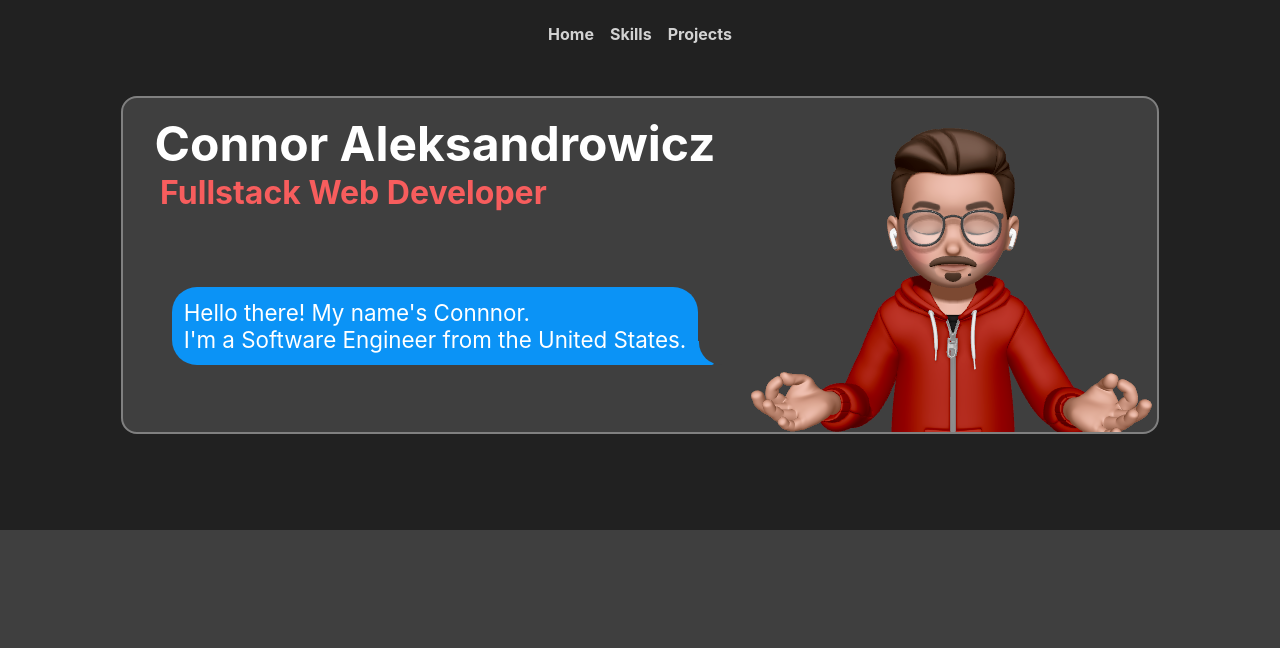
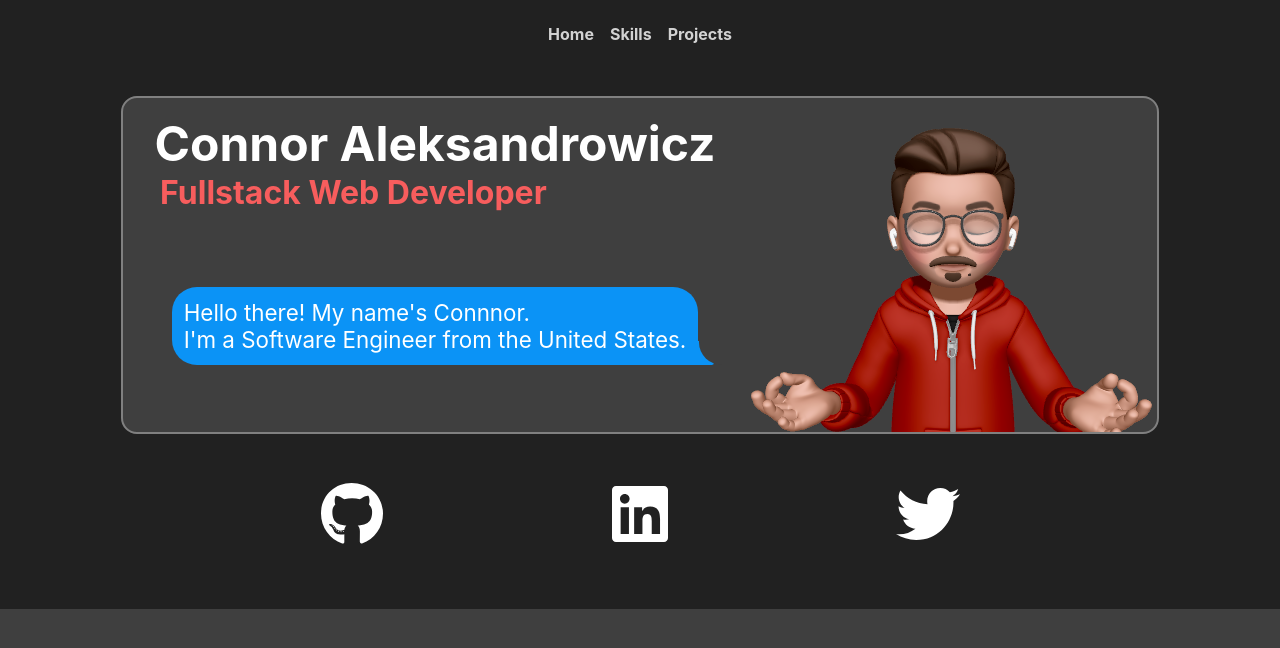
Before and after one commit to connoraleks/connoraleks.com-frontend, a Next.js app: page / in a window 1280 px wide. Shown: the top 648 px of the page. Built offline with nearby package versions, Linux system fonts and the light colour scheme.

Commit message:
fixed the gosh darn svg's

```diff
--- a/components/Links.tsx
+++ b/components/Links.tsx
@@ -1,9 +1,11 @@
 import { FontAwesomeIcon } from '@fortawesome/react-fontawesome'
 import { FunctionComponent, useEffect, useState } from 'react'
+import Image from 'next/image';
 import styles from '../styles/Links.module.css';
-import github from '../public/github.svg';
-import twitter from '../public/twitter.svg';
-import linkedin from '../public/linkedin.svg';
+import SvgGithub from '../components/githubsvg';
+import SvgLinkedin from '../components/linkedinsvg';
+import SvgTwitter from '../components/twittersvg';
+
 const Navbar: FunctionComponent<any> = () => {
     const [size, setSize] = useState("1x");
     useEffect(() => {
@@ -16,9 +18,15 @@
     }, [])
     return (
         <div className={styles.links}>
-            <a href="https://github.com/Connorjaz" target="_blank" rel="noopener noreferrer" className={styles.github}><FontAwesomeIcon icon={github}/></a>
-            <a href="https://www.linkedin.com/in/connor-aleksandrowicz-731233217/" target="_blank" rel="noopener noreferrer" className={styles.linkedin}><FontAwesomeIcon icon={linkedin}/></a>
-            <a href="https://twitter.com/Connorjaz" target="_blank" rel="noopener noreferrer" className={styles.twitter}><FontAwesomeIcon icon={twitter}/></a>
+            <a href="https://github.com/Connorjaz" target="_blank" rel="noopener noreferrer" className={styles.github}>
+                <SvgGithub fill="white"/>
+            </a>
+            <a href="https://www.linkedin.com/in/connor-aleksandrowicz-731233217/" target="_blank" rel="noopener noreferrer" className={styles.linkedin}>
+                <SvgLinkedin fill="white"/>
+            </a>
+            <a href="https://twitter.com/Connorjaz" target="_blank" rel="noopener noreferrer" className={styles.twitter}>
+                <SvgTwitter fill="white"/>
+            </a>
         </div>
     )
 }
--- /dev/null
+++ b/components/githubsvg.tsx
@@ -0,0 +1,15 @@
+import * as React from "react";
+import { FunctionComponent } from "react";
+const SvgGithub: FunctionComponent<any> = (props) => (
+    <svg
+        xmlns="http://www.w3.org/2000/svg"
+        viewBox="0 0 496 512"
+        width="1em"
+        height="1em"
+        {...props}
+    >
+        <path d="M165.9 397.4c0 2-2.3 3.6-5.2 3.6-3.3.3-5.6-1.3-5.6-3.6 0-2 2.3-3.6 5.2-3.6 3-.3 5.6 1.3 5.6 3.6zm-31.1-4.5c-.7 2 1.3 4.3 4.3 4.9 2.6 1 5.6 0 6.2-2s-1.3-4.3-4.3-5.2c-2.6-.7-5.5.3-6.2 2.3zm44.2-1.7c-2.9.7-4.9 2.6-4.6 4.9.3 2 2.9 3.3 5.9 2.6 2.9-.7 4.9-2.6 4.6-4.6-.3-1.9-3-3.2-5.9-2.9zM244.8 8C106.1 8 0 113.3 0 252c0 110.9 69.8 205.8 169.5 239.2 12.8 2.3 17.3-5.6 17.3-12.1 0-6.2-.3-40.4-.3-61.4 0 0-70 15-84.7-29.8 0 0-11.4-29.1-27.8-36.6 0 0-22.9-15.7 1.6-15.4 0 0 24.9 2 38.6 25.8 21.9 38.6 58.6 27.5 72.9 20.9 2.3-16 8.8-27.1 16-33.7-55.9-6.2-112.3-14.3-112.3-110.5 0-27.5 7.6-41.3 23.6-58.9-2.6-6.5-11.1-33.3 2.6-67.9 20.9-6.5 69 27 69 27 20-5.6 41.5-8.5 62.8-8.5s42.8 2.9 62.8 8.5c0 0 48.1-33.6 69-27 13.7 34.7 5.2 61.4 2.6 67.9 16 17.7 25.8 31.5 25.8 58.9 0 96.5-58.9 104.2-114.8 110.5 9.2 7.9 17 22.9 17 46.4 0 33.7-.3 75.4-.3 83.6 0 6.5 4.6 14.4 17.3 12.1C428.2 457.8 496 362.9 496 252 496 113.3 383.5 8 244.8 8zM97.2 352.9c-1.3 1-1 3.3.7 5.2 1.6 1.6 3.9 2.3 5.2 1 1.3-1 1-3.3-.7-5.2-1.6-1.6-3.9-2.3-5.2-1zm-10.8-8.1c-.7 1.3.3 2.9 2.3 3.9 1.6 1 3.6.7 4.3-.7.7-1.3-.3-2.9-2.3-3.9-2-.6-3.6-.3-4.3.7zm32.4 35.6c-1.6 1.3-1 4.3 1.3 6.2 2.3 2.3 5.2 2.6 6.5 1 1.3-1.3.7-4.3-1.3-6.2-2.2-2.3-5.2-2.6-6.5-1zm-11.4-14.7c-1.6 1-1.6 3.6 0 5.9 1.6 2.3 4.3 3.3 5.6 2.3 1.6-1.3 1.6-3.9 0-6.2-1.4-2.3-4-3.3-5.6-2z" />
+    </svg>
+);
+
+export default SvgGithub;
--- /dev/null
+++ b/components/linkedinsvg.tsx
@@ -0,0 +1,15 @@
+import * as React from "react";
+import { FunctionComponent } from "react";
+const SvgLinkedin: FunctionComponent<any> = (props) => (
+    <svg
+        xmlns="http://www.w3.org/2000/svg"
+        viewBox="0 0 448 512"
+        width="1em"
+        height="1em"
+        {...props}
+    >
+        <path d="M416 32H31.9C14.3 32 0 46.5 0 64.3v383.4C0 465.5 14.3 480 31.9 480H416c17.6 0 32-14.5 32-32.3V64.3c0-17.8-14.4-32.3-32-32.3zM135.4 416H69V202.2h66.5V416zm-33.2-243c-21.3 0-38.5-17.3-38.5-38.5S80.9 96 102.2 96c21.2 0 38.5 17.3 38.5 38.5 0 21.3-17.2 38.5-38.5 38.5zm282.1 243h-66.4V312c0-24.8-.5-56.7-34.5-56.7-34.6 0-39.9 27-39.9 54.9V416h-66.4V202.2h63.7v29.2h.9c8.9-16.8 30.6-34.5 62.9-34.5 67.2 0 79.7 44.3 79.7 101.9V416z" />
+    </svg>
+);
+
+export default SvgLinkedin;
--- /dev/null
+++ b/components/twittersvg.tsx
@@ -0,0 +1,15 @@
+import * as React from "react";
+import { FunctionComponent } from "react";
+const Svgtwitter: FunctionComponent<any> = (props) => (
+    <svg
+        xmlns="http://www.w3.org/2000/svg"
+        viewBox="0 0 512 512"
+        width="1em"
+        height="1em"
+        {...props}
+    >
+        <path d="M459.37 151.716c.325 4.548.325 9.097.325 13.645 0 138.72-105.583 298.558-298.558 298.558-59.452 0-114.68-17.219-161.137-47.106 8.447.974 16.568 1.299 25.34 1.299 49.055 0 94.213-16.568 130.274-44.832-46.132-.975-84.792-31.188-98.112-72.772 6.498.974 12.995 1.624 19.818 1.624 9.421 0 18.843-1.3 27.614-3.573-48.081-9.747-84.143-51.98-84.143-102.985v-1.299c13.969 7.797 30.214 12.67 47.431 13.319-28.264-18.843-46.781-51.005-46.781-87.391 0-19.492 5.197-37.36 14.294-52.954 51.655 63.675 129.3 105.258 216.365 109.807-1.624-7.797-2.599-15.918-2.599-24.04 0-57.828 46.782-104.934 104.934-104.934 30.213 0 57.502 12.67 76.67 33.137 23.715-4.548 46.456-13.32 66.599-25.34-7.798 24.366-24.366 44.833-46.132 57.827 21.117-2.273 41.584-8.122 60.426-16.243-14.292 20.791-32.161 39.308-52.628 54.253z" />
+    </svg>
+);
+
+export default Svgtwitter;
```
